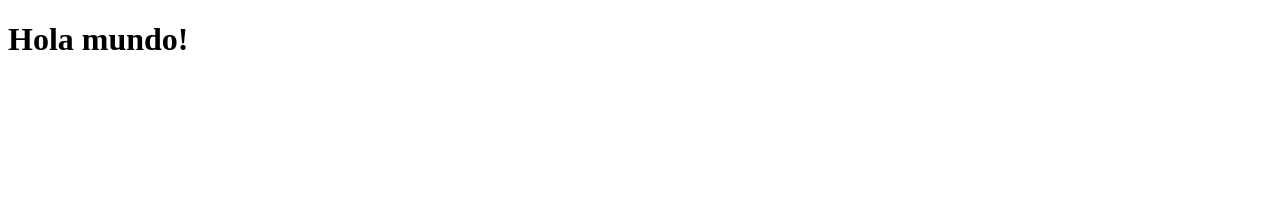
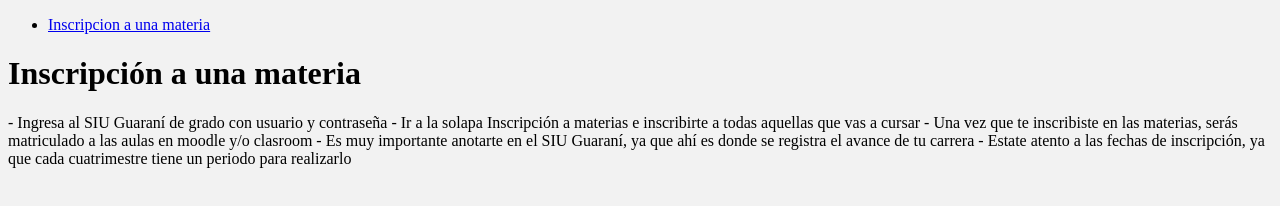
Before and after one commit to exanoelia/Manual-para-Proyecto-Git---Grupo-16---TIO-2021, a plain HTML site: page Pagina Web/index.html in a window 1280 px wide. Drawn offline with Linux system fonts and the light colour scheme.

Commit message:
Agrego secciones con el contenido de Documentacion disponible actualmente y linkeo CSS y JS

```diff
--- a/Pagina Web/index.html
+++ b/Pagina Web/index.html
@@ -5,8 +5,23 @@
     <meta http-equiv="X-UA-Compatible" content="IE=edge">
     <meta name="viewport" content="width=device-width, initial-scale=1.0">
     <title>TPE</title>
+    <link rel="stylesheet" href="CSS/style.css">
 </head>
 <body>
-    <h1>Hola mundo!</h1>
+    <div id="navbar">
+        <ul>
+            <li><a href="#documentacionInscripcion">Inscripcion a una materia</a></li>
+        </ul>
+    </div>
+    <div id="documentacionInscripcion">
+        <h1>Inscripción a una materia</h1>
+        <p> -	Ingresa al SIU Guaraní  de grado con usuario y contraseña
+            -	Ir a la solapa Inscripción a materias e inscribirte a todas aquellas que vas a cursar
+            -	Una vez que te inscribiste en las materias, serás matriculado a las aulas en moodle y/o clasroom
+            -	Es muy importante anotarte en el SIU Guaraní, ya que ahí es donde se registra el avance de tu carrera
+            -	Estate atento a las fechas de inscripción, ya que cada cuatrimestre tiene un periodo para realizarlo
+        </p>
+    </div>
+    <script src="js/menubutton.js"></script>
 </body>
 </html>
```
